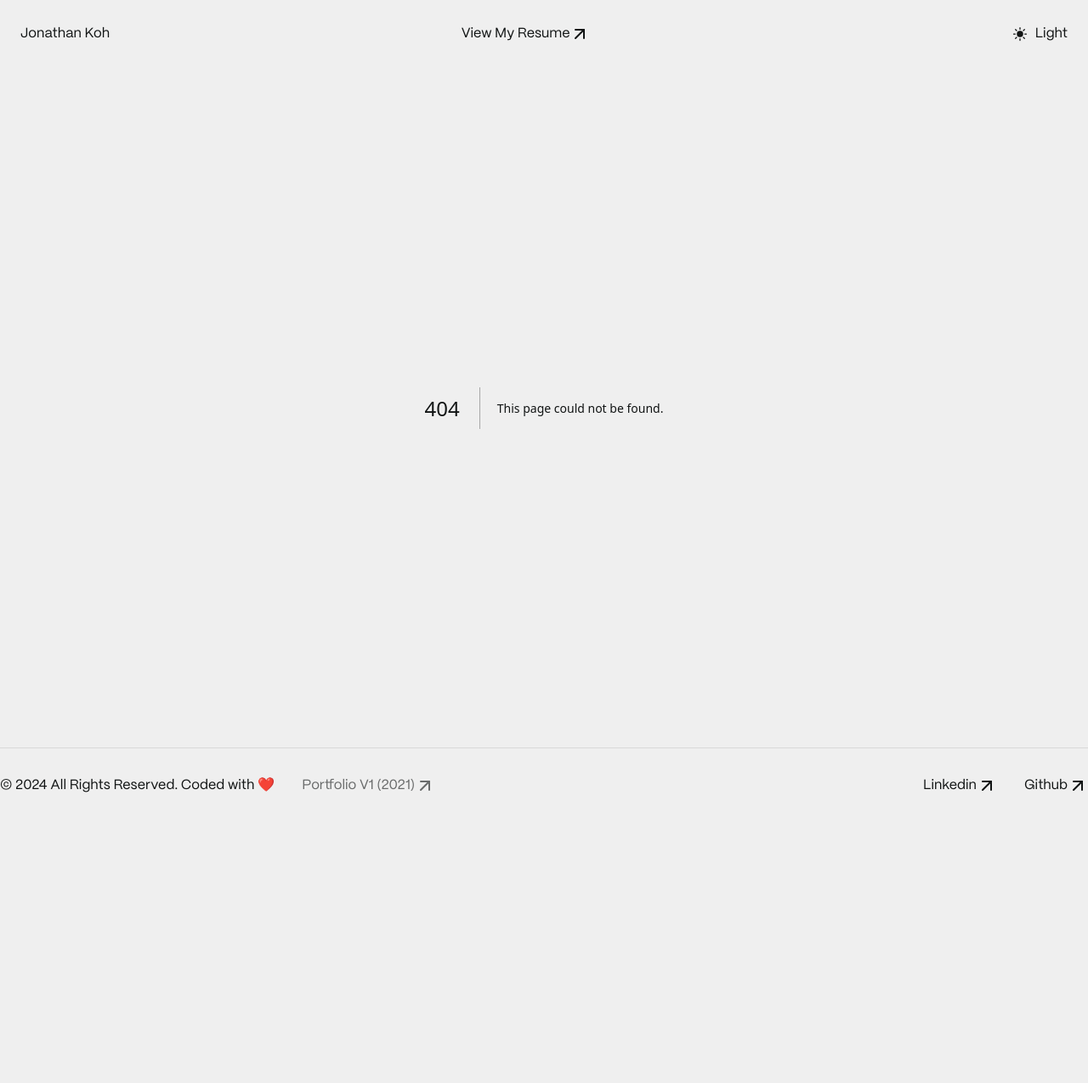
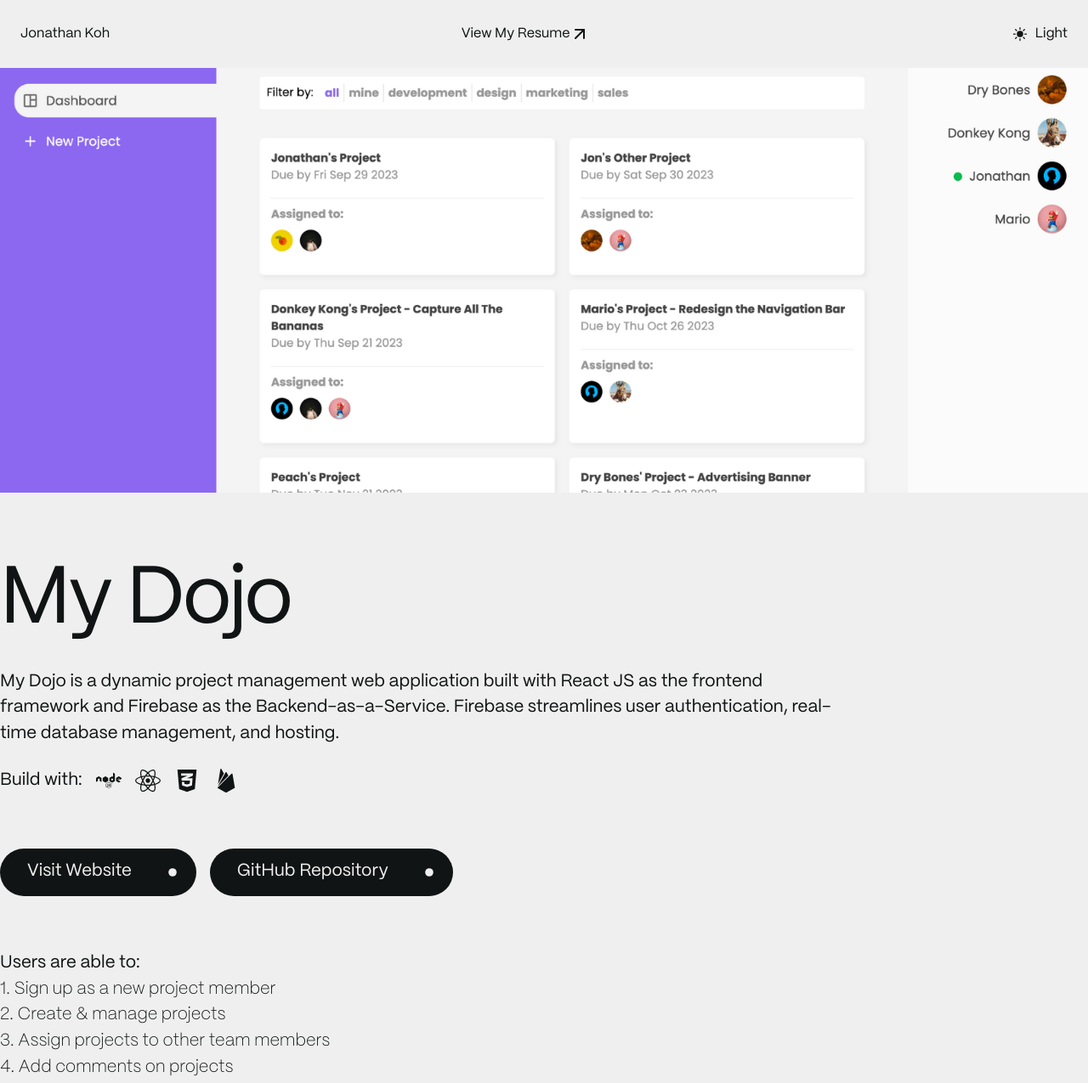
Before and after one commit to JonKohJJ/personal-web-portfolio-2024, a Next.js app: page /projects/Dojo in a window 1280 px wide. Before the commit this address had no page. Shown: the top 1275 px of the page at 85% size. Before the commit the page ends 969 px from the top, so only its background shows below. Built offline with nearby package versions, Linux system fonts and the light colour scheme.

Commit message:
update basePath

```diff
--- a/app/constants/data.tsx
+++ b/app/constants/data.tsx
@@ -83,7 +83,7 @@ export const projectChildrenDetails: projectChildrenDetails_Type = {
                                     '5. Show Actual Expenses (this will exclude claims and fixed expenses)',
                                 ]
                             ],
-        href:               '/projects/tithely',
+        href:               '/projects/Tithely',
         href_livesite:      'https://jonkohjj.github.io/tithely-supabase/',
         href_github:        'https://github.com/JonKohJJ/tithely-supabase',
         technologies:       ['nodejs', 'reactjs', 'tailwind', 'typescript', 'vite', 'supabase'],
@@ -119,7 +119,7 @@ export const projectChildrenDetails: projectChildrenDetails_Type = {
                                     '12. Firestore Rules',
                                 ],
                             ],
-        href:               '/projects/dojo',
+        href:               '/projects/Dojo',
         href_livesite:      'https://thedojosite-33599.firebaseapp.com',
         href_github:        'https://github.com/JonKohJJ/the-dojo',
         technologies:       ['nodejs', 'reactjs', 'css', 'firebase'],
--- /dev/null
+++ b/app/projects/[projectName]/page.tsx
@@ -0,0 +1,111 @@
+import PrimaryButton from "@/app/components/Buttons/PrimaryButton"
+import { projectChildren, projectChildrenDetails, technologiesDetails } from "@/app/constants/data"
+import React from "react"
+import Image from "next/image";
+
+export async function generateStaticParams() {
+  return projectChildren.map((projectName) => ({
+    projectName,
+  }));
+}
+
+export default function ProjectDetails({
+
+    params
+
+}: {
+
+    params: { projectName: string }
+
+}
+) {
+
+    let projectDetails = projectChildrenDetails[params.projectName]
+
+    return (
+        <div className='wrapper
+            container
+            p-4
+            lg:p-0
+            flex
+            flex-col
+            min-h-screen
+        '>
+            <div className="project-hero-image
+                    h-[500px]
+                    w-screen
+                    ml-[50%]
+                    translate-x-[-50%]
+                ">
+                <Image
+                    src={projectDetails.hero_image}
+                    alt={`${projectDetails.title} Hero Image`}
+                    quality={100}
+                    priority
+                    className='w-full h-full object-cover object-center'
+                />
+            </div>
+
+            <div className="project-summary
+                max-w-[1000px]
+                mb-16
+            ">
+                <p className="fs-h1 mb-8 mt-20">{projectDetails.title}</p>
+                <p className="fs-base mb-6">{projectDetails.subTitle_long}</p>
+                <div className="technologies
+                    flex
+                    flex-col
+                    gap-2
+                    lg:gap-4
+                    lg:flex-row
+                    lg:items-center
+                ">
+                    <p className="fs-base">Build with:</p>
+                    <div className="technologies-icons
+                        flex
+                        gap-4
+                        items-center
+                    ">
+                        {projectDetails.technologies.map((tech, index) => {
+                            const IconComponent = technologiesDetails[tech].icon
+                            return (
+                                <div key={index} className="technologies-icon-div h-[30px] w-[30px]">
+                                    {React.cloneElement(IconComponent, { className: "w-full h-full" })}
+                                </div>
+                            )
+                        })}
+                    </div>
+                </div>
+            </div>
+
+            <div className="project-buttons
+                max-w-[1000px]
+                mb-16
+                flex
+                flex-col
+                gap-4
+                lg:flex-row
+            ">
+                <PrimaryButton title='Visit Website' href={projectDetails.href_livesite} openInNewTab={true} additionalClasses="w-fit"/>
+                <PrimaryButton title='GitHub Repository' href={projectDetails.href_github} openInNewTab={true} additionalClasses="w-fit"/>
+            </div>
+
+            <div className="project-description
+                max-w-[1000px]
+                mb-16
+            ">
+                {projectDetails.description.map((des, index) => {
+                    return <div key={index} className="mb-8">
+                        {des.map((d, index) => {
+                            if (index === 0) {
+                                return <p key={index} className="fs-base">{d}</p>
+                            }
+                            return <p key={index} className="fs-base font-light">{d}</p>
+                        })}
+                    </div>
+                })}
+            </div>
+
+        </div>
+    )
+}
--- a/next.config.mjs
+++ b/next.config.mjs
@@ -1,7 +1,11 @@
 /** @type {import('next').NextConfig} */
+
+const isGithubPages = process.env.NODE_ENV === 'production';
+
 const nextConfig = {
     output: 'export',
     images: { unoptimized: true },
+    basePath: isGithubPages ? '/personal-web-portfolio-2024' : '',
 };
 
 export default nextConfig;
```
Also changed, not shown: public/dojo/page.tsx (renamed from app/projects/dojo/page.tsx), public/tithely/page.tsx (renamed from app/projects/tithely/page.tsx).
